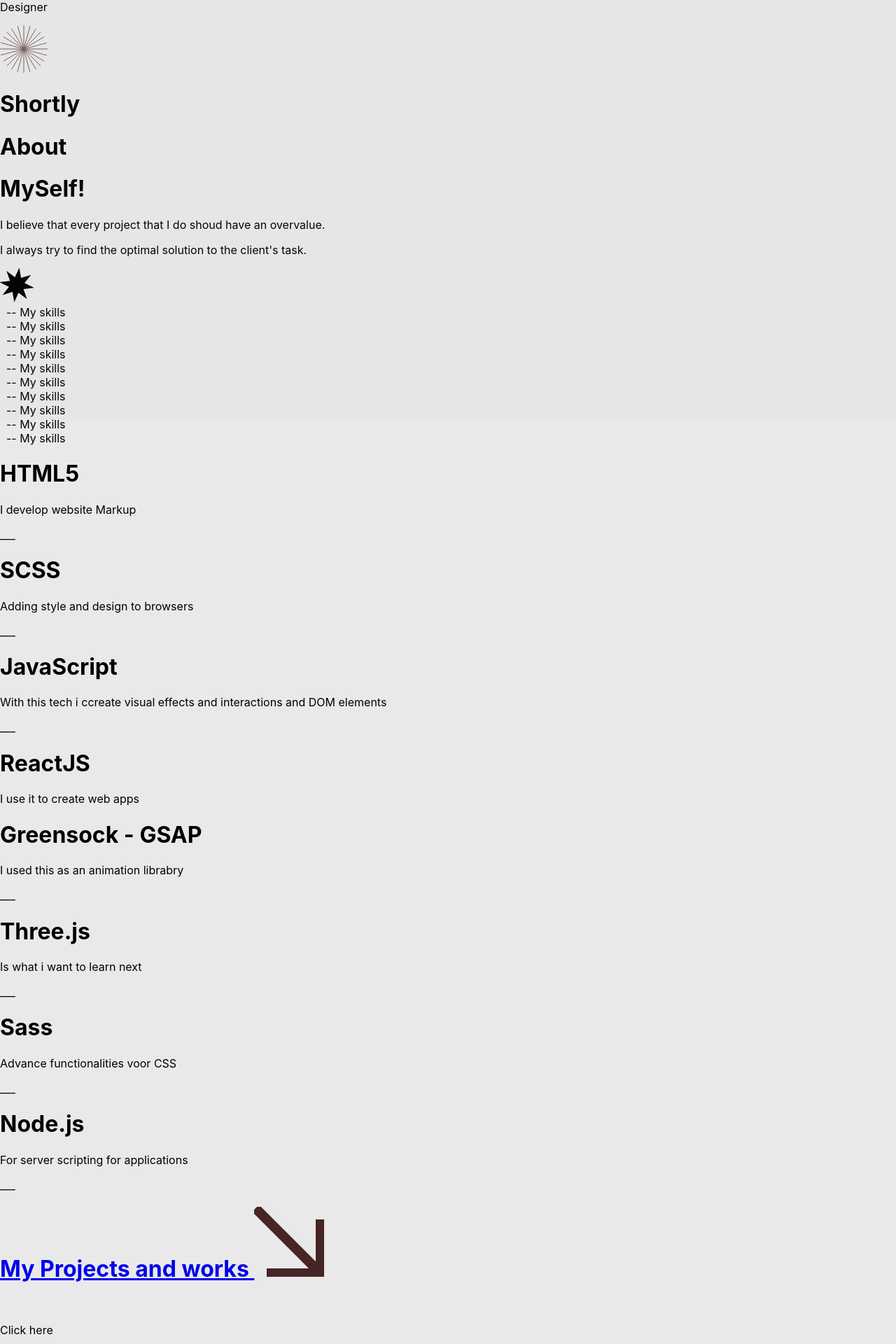
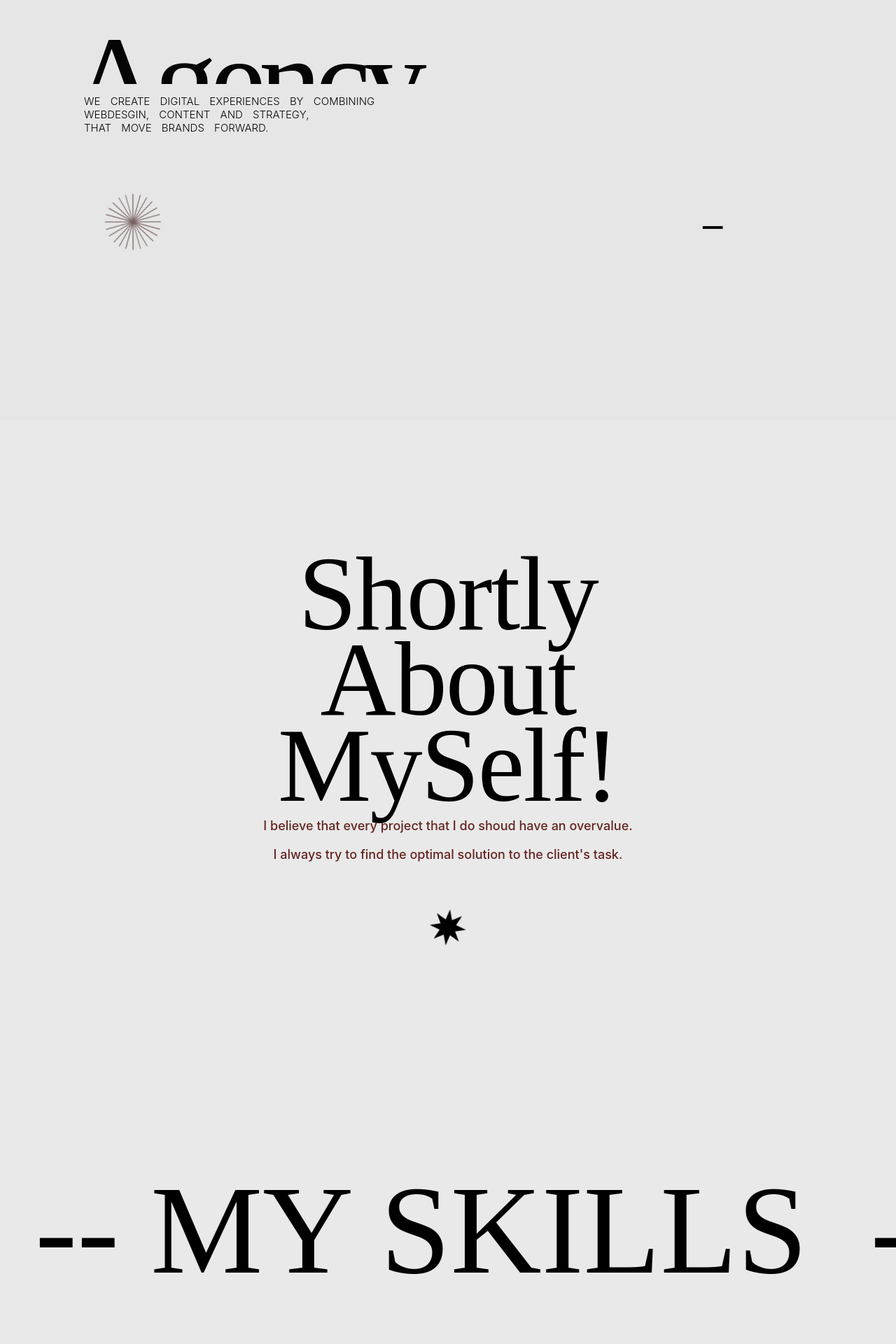
Before and after one commit to jarmovdh/reactgsap, a React (Create React App) app: page / in a window 1280 px wide. Shown: the part 200-2120 px from the top of the page at 70% size. Built offline with nearby package versions, Linux system fonts and the light colour scheme.

Commit message:
home.css

```diff
--- a/src/Home/Home.css
+++ b/src/Home/Home.css
@@ -0,0 +1,216 @@
+* {
+  font-family: "Ogg";
+}
+.container {
+  display: flex;
+  align-items: flex-start;
+  justify-content: space-between;
+  height: 50vh;
+  width: 100%;
+  margin-top: -80px;
+}
+.container1 {
+  display: flex;
+  flex-direction: column;
+  padding: 0px 100px;
+  height: 100%;
+  justify-content: center;
+  overflow: hidden;
+}
+.txt-line {
+  overflow: hidden;
+}
+.txt-line p {
+  font-size: 180px;
+  text-transform: capitalize;
+  letter-spacing: -10px;
+  font-family: "Ogg";
+  overflow: hidden;
+  height: 100%;
+  line-height: 90%;
+}
+.line-bottom {
+  margin-top: -130px;
+}
+.right-side-menu {
+  position: absolute;
+  top: 40vh;
+  text-align: right;
+  right: 60px;
+}
+.right-side-menu p {
+  font-size: 20px;
+  font-family: "Inter";
+  color: #642420;
+  cursor: pointer;
+  font-weight: lighter;
+}
+.left-side-quote {
+  margin-left: 120px;
+}
+.left-side-quote p {
+  color: black;
+  font-size: 15px;
+  font-family: "Inter";
+  word-spacing: 10px;
+  text-transform: uppercase;
+  font-weight: 300;
+}
+.flower-svg {
+  margin-left: 150px;
+  margin-top: -250px;
+}
+.flower-svg img {
+  animation: animate-rotate 30s infinite linear;
+  width: 80px;
+}
+.short-about {
+  margin-top: 25vh;
+  display: flex;
+  align-items: center;
+  width: 100%;
+  justify-content: space-between;
+  flex-direction: column;
+}
+.main-h1-short-about {
+  margin-top: 100px;
+}
+.sub-main-p-short-about {
+  margin-top: 120px;
+}
+.short-about h1 {
+  font-size: 150px;
+  font-weight: 500;
+  font-family: "Ogg";
+  margin-bottom: -150px;
+  letter-spacing: -2px;
+  text-align: center;
+}
+.short-about p {
+  text-align: center;
+  color: #642420;
+  font-family: "Inter";
+  font-weight: 500;
+  font-size: 18px;
+  margin-top: 20px;
+}
+.another-svg {
+  margin-top: 50px;
+}
+.short-about .another-svg img {
+  width: 50px;
+  animation: animate-rotate 10s infinite linear;
+}
+
+@keyframes animate-rotate {
+  from {
+    transform: rotate(0deg);
+  }
+  to {
+    transform: rotate(360deg);
+  }
+}
+.my-skills-main-reel {
+  width: 100%;
+  overflow: hidden;
+}
+
+.my-skills-reel {
+  margin-top: 300px;
+  display: flex;
+  align-items: center;
+  white-space: nowrap;
+  width: fit-content;
+  will-change: transform;
+  animation: animation-reel 60s infinite linear;
+}
+
+@keyframes animation-reel {
+  from {
+    transform: translateX(0%);
+  }
+  to {
+    transform: translateX(-100%);
+  }
+}
+.reel-item {
+  font-weight: 400;
+  font-family: "Ogg";
+  font-size: 180px;
+  text-transform: uppercase;
+}
+.skill-set-boxes {
+  display: flex;
+  align-items: center;
+  justify-content: space-around;
+  margin-top: 100px;
+  width: 100%;
+  height: fit-content;
+  flex-wrap: wrap;
+}
+
+.skill-set-box {
+  margin: 50px 10px;
+  display: flex;
+  width: 350px;
+  height: 200px;
+  color: #e6e6e6;
+  flex-direction: column;
+  background-color: #101010;
+  border: 1px solid transparent;
+  transition: color 0.8s cubic-bezier(0.16, 1, 0.3, 1);
+  transition: background-color 1s cubic-bezier(0.16, 1, 0.3, 1);
+  transition: border 0.8s cubic-bezier(0.16, 1, 0.3, 1);
+}
+.skill-set-box:hover {
+  color: #161616;
+  background-color: #f0f0f0;
+  border: 1px solid #161616;
+}
+.skill-set-box h1,
+.skill-set-box p {
+  margin: 0px 30px;
+  font-family: "Inter";
+  font-weight: lighter;
+  text-transform: uppercase;
+}
+.skill-set-box h1 {
+  margin-top: 35px;
+  font-size: 20px;
+  font-weight: bold;
+}
+.skill-set-box p {
+  margin-top: 20px;
+  font-size: 13px;
+}
+.project-and-work {
+  display: flex;
+  align-items: center;
+  justify-content: center;
+  width: 80%;
+  margin-left: 10%;
+  margin-top: 100px;
+  margin-bottom: 100px;
+  flex-direction: column;
+  height: 30vh;
+  padding-bottom: 100px;
+  border-bottom: 1px dashed black;
+}
+.project-and-work h1 .h1-project {
+  text-decoration: none;
+  color: black;
+  font-size: 100px;
+  font-weight: lighter;
+  font-family: "Ogg";
+  text-decoration: 0.5px line-through;
+}
+.project-and-work p {
+  color: black;
+  font-size: 20px;
+  margin-top: -20px;
+  font-weight: lighter;
+  font-family: "Inter";
+}
+.h1-project img {
+  width: 90px;
+}
--- a/src/Home/Home.js
+++ b/src/Home/Home.js
@@ -12,7 +12,7 @@ function Home() {
       <Header />
       <div className="container">
         <div className="container1">
-          <div className="text-line" id="qvstudio">
+          <div className="txt-line" id="qvstudio">
             <p>QV STUDIO</p>
           </div>
           <div className="txt-line line-bottom" id="agency">
```
